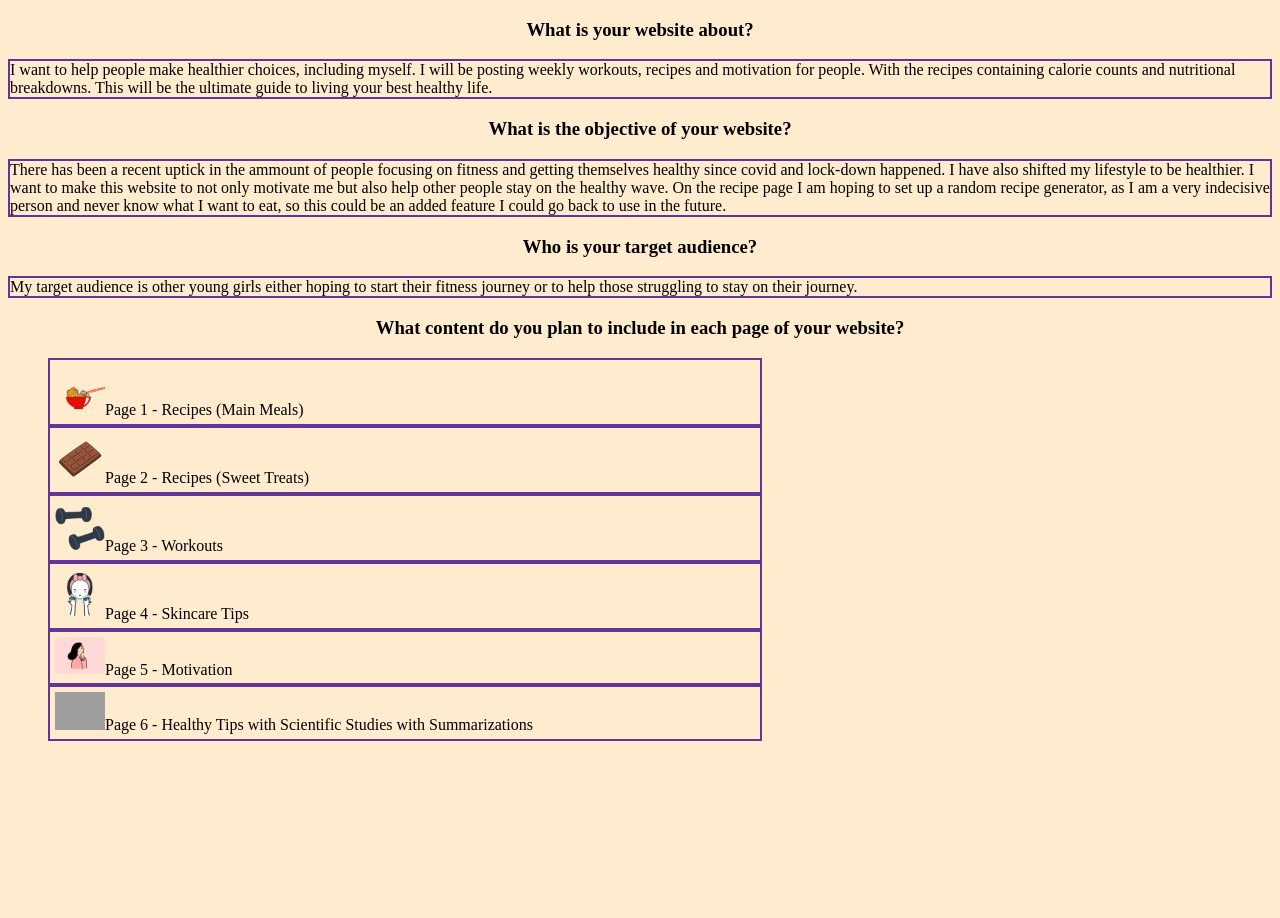
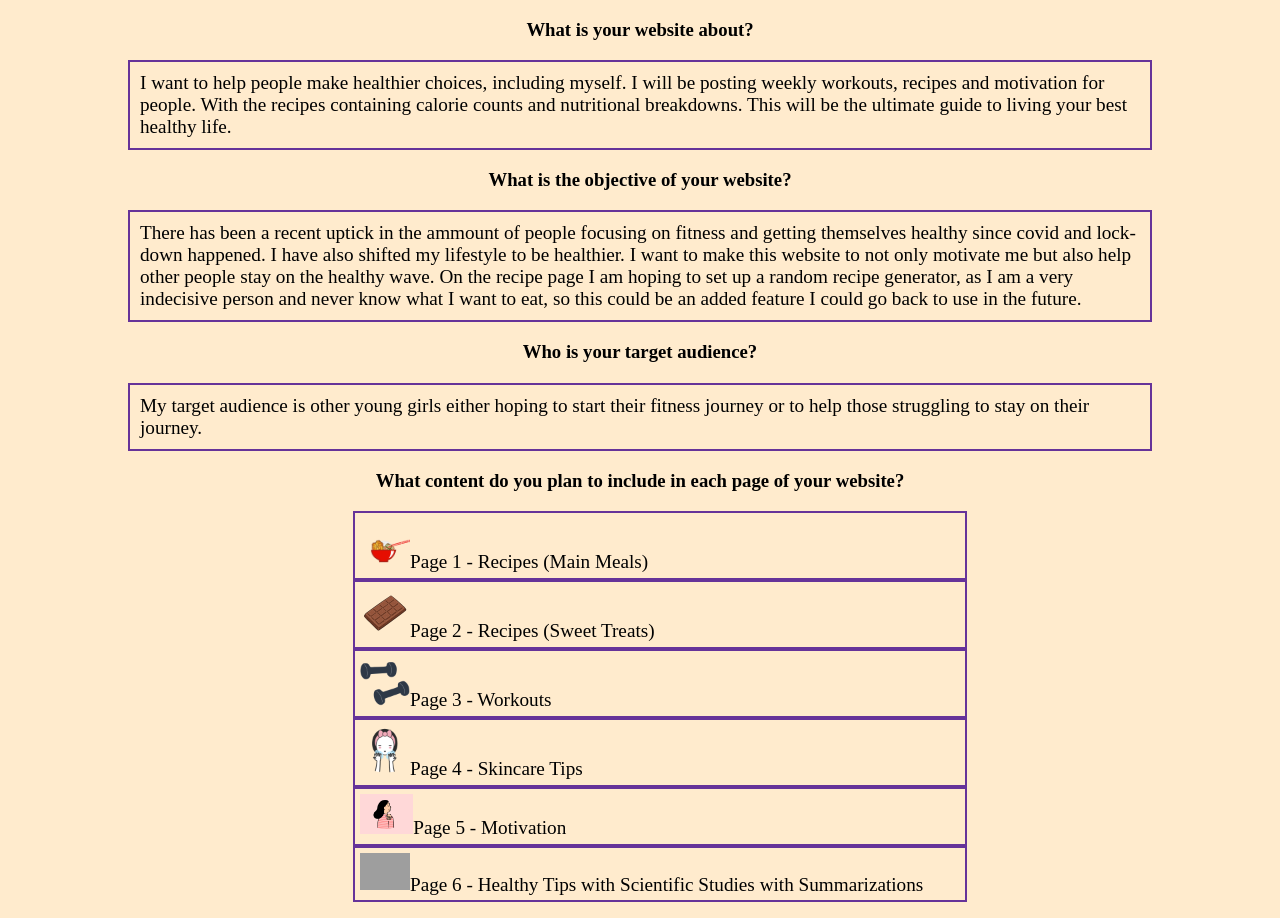
Before and after one commit to ines-pl/Project-, a plain HTML site: page Proposal-1.html in a window 1280 px wide. Before the commit the page ends 800 px from the top, so only its background shows below. Drawn offline with Linux system fonts and the light colour scheme; grey boxes are pictures that could not be loaded.

Commit message:
Proposal - Option 2
I'm having difficulty choosing between the two proposals. Which one do you believe would be better for me to do?

```diff
--- a/Proposal-1.html
+++ b/Proposal-1.html
@@ -5,18 +5,31 @@
     <meta http-equiv="X-UA-Compatible" content="IE=edge" />
     <meta name="viewport" content="width=device-width, initial-scale=1.0" />
     <title>Document</title>
-    <style>li {
+    <style>
+      li {
         list-style: none;
         border: 2px solid rebeccapurple;
-        width: 700px;
+        width: 600px;
         padding: 5px;
+        margin-left: auto;
+        margin-right: auto;
+        font-size: larger;
       }
-      p{border: 2px solid rebeccapurple}
-      h3{text-align: center;}
-      body{background-color: blanchedalmond;}
-
-      </style>
-
+      p {
+        border: 2px solid rebeccapurple;
+        width:1000px;
+        margin-left: auto;
+        margin-right: auto;
+        font-size: larger;
+        padding: 10px;
+      }
+      h3 {
+        text-align: center;
+      }
+      body {
+        background-color: blanchedalmond;
+      }
+    </style>
   </head>
   <body>
     <h3>What is your website about?</h3>
@@ -50,7 +63,7 @@
           src="images/Savory.gif"
           alt="Savory"
           title="Savory"
-          width="50"
+          height="50"
         />Page 1 - Recipes (Main Meals)
       </li>
       <li>
@@ -58,7 +71,7 @@
           src="images/chocolate.gif"
           alt="Sweets"
           title="Sweets"
-          width="50"
+          height="50"
         />Page 2 - Recipes (Sweet Treats)
       </li>
       <li>
@@ -66,7 +79,7 @@
           src="images/weights.gif"
           alt="Weights"
           title="Weights"
-          width="50"
+          height="50"
         />Page 3 - Workouts
       </li>
       <li>
@@ -74,7 +87,7 @@
           src="images/skincare-gif.gif"
           alt="Skincare"
           title="Skincare"
-          width="50"
+          height="50"
         />Page 4 - Skincare Tips
       </li>
       <li>
@@ -82,16 +95,12 @@
           src="images/motive.gif"
           alt="Motivation"
           title="Motivation"
-          width="50"
+          height="40"
         />Page 5 - Motivation
       </li>
       <li>
-        <img
-          src="images/science.gif"
-          alt="Tips"
-          title="Tips"
-          width="50"
-        />Page 6 - Healthy Tips with Scientific Studies with Summarizations
+        <img src="images/science.gif" alt="Tips" title="Tips" width="50" />Page
+        6 - Healthy Tips with Scientific Studies with Summarizations
       </li>
     </ul>
   </body>
```
